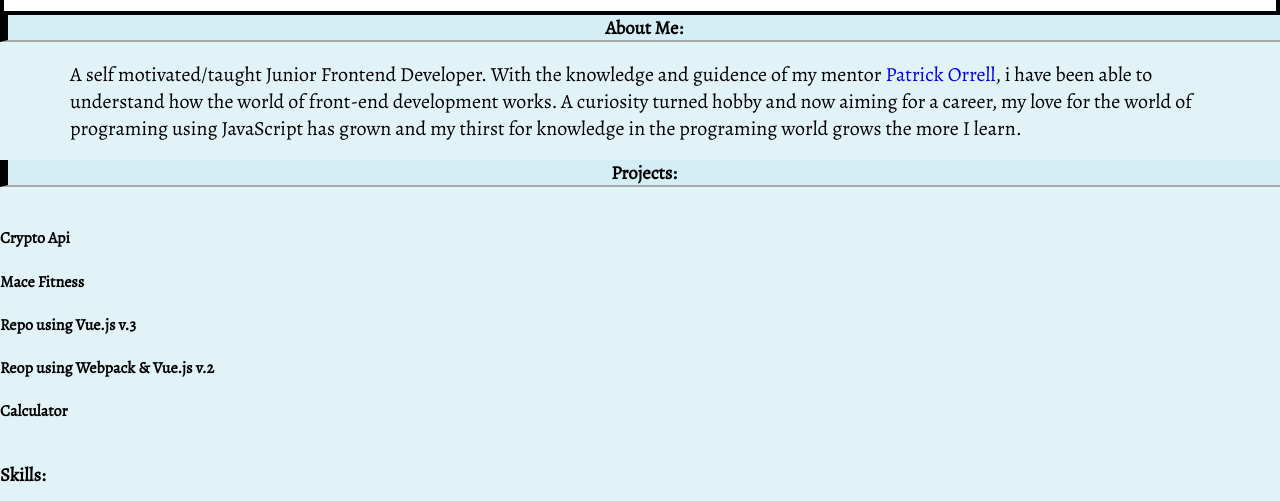
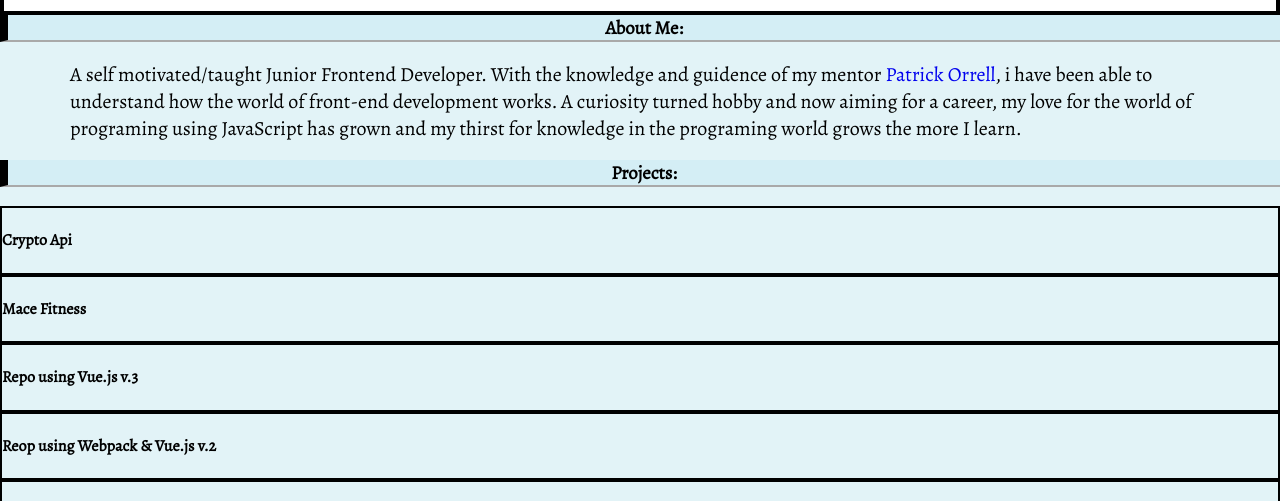
Before and after one commit to mace-akkari/portfolio, a website built with webpack: page src/index.html in a window 1280 px wide. Shown: the part 135-636 px from the top of the page. Built offline with nearby package versions, Linux system fonts and the light colour scheme; files whose address does not match are found by name.

Commit message:
new styles

```diff
--- a/src/portfolio.css
+++ b/src/portfolio.css
@@ -37,7 +37,7 @@ h1 {
   margin-top: 0px;
 }
 
-.content h3 {
+h3 {
   text-align: center;
   background-color: #d4eef5;
   border-left: 8px solid black;
@@ -49,9 +49,22 @@ h1 {
   font-size: 20px;
 }
 
-.projects {
+/* .projects {
+} */
+
+/* .project_container {
   display: grid;
+  grid-template-columns: repeat(auto-fit, minmax(200px, 1fr));
+  grid-gap: 2px;
+} */
+
+.project {
+  display: grid;
+  grid-template-columns: 1fr;
+  grid-column-gap: 15px;
+  border: 2px solid black;
 }
+
 
 .skills_container{
   display: grid;
```
